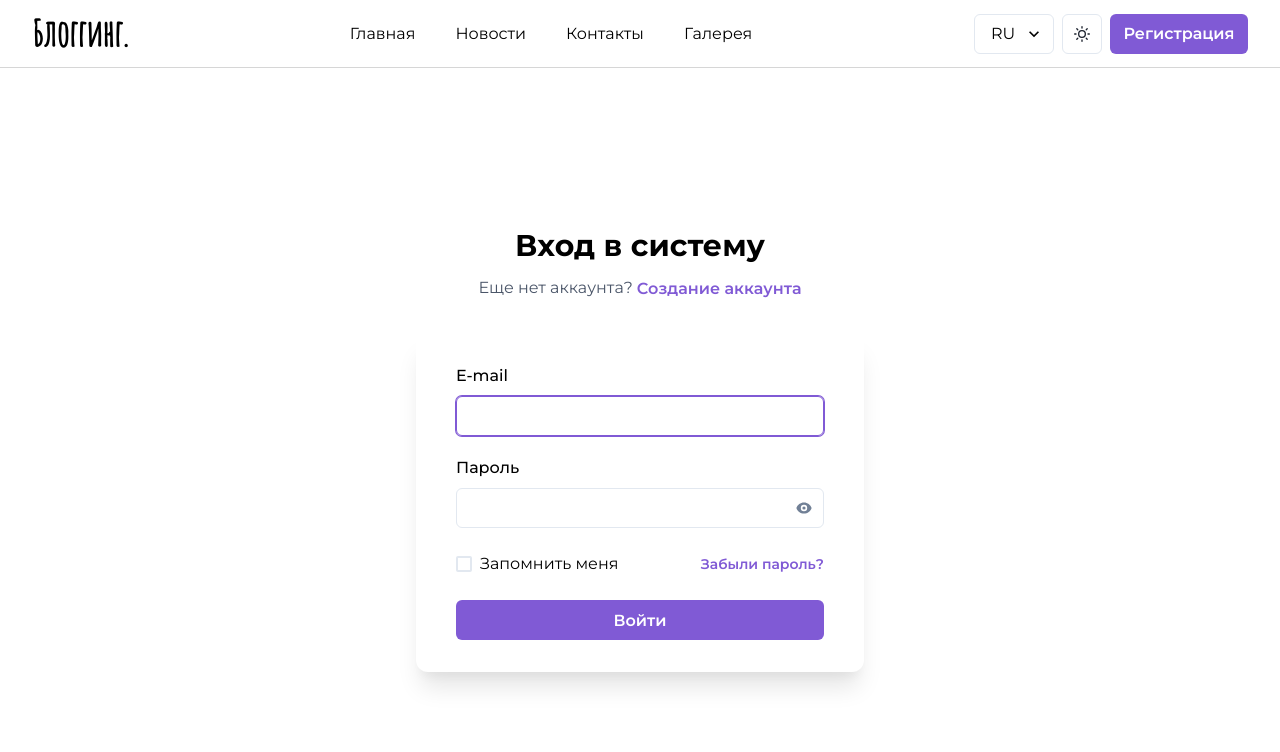
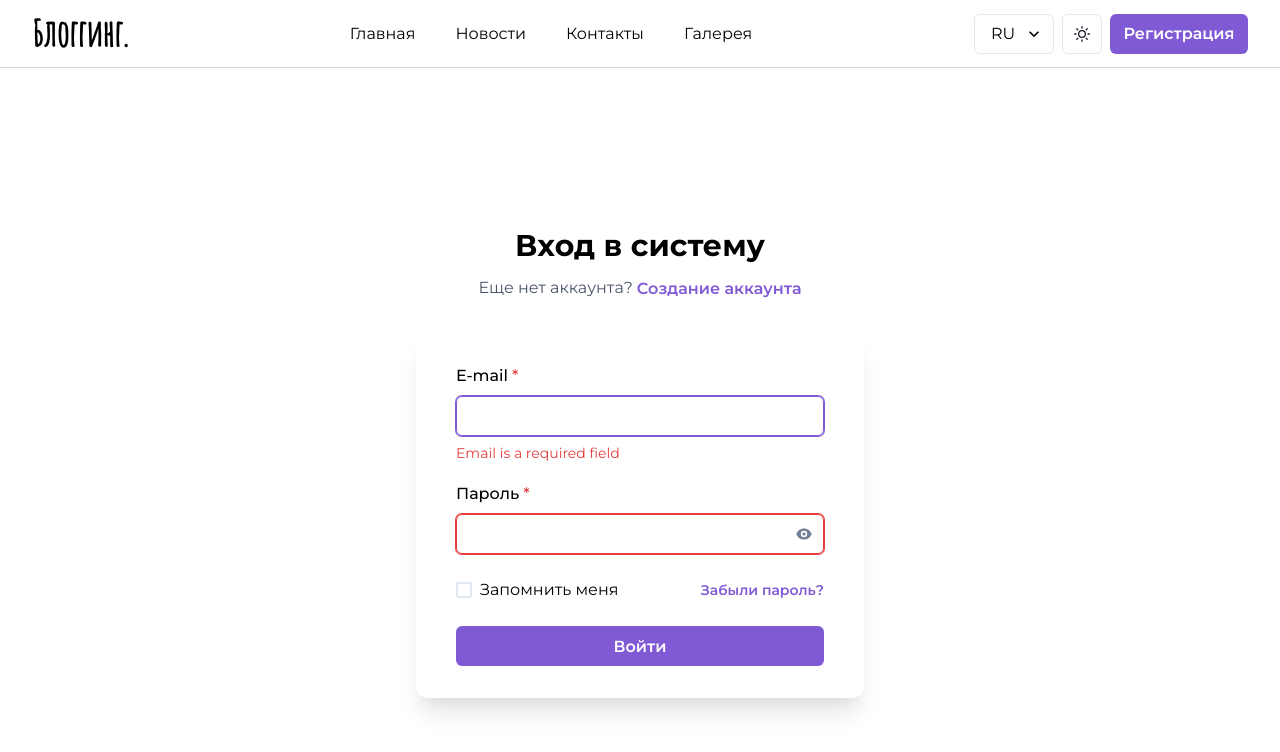
Before and after one commit to Kotsik23/blog_fullstack, a React (Create React App) app in the folder client/: page /auth/login in a window 1280 px wide. Both pictures are taken after a click on the button "Войти". Shown: the top 752 px of the page. Built offline with nearby package versions, Linux system fonts and the light colour scheme; no server answers.

Commit message:
FRONT: auth fixes

```diff
--- a/client/src/components/AuthForm/AuthForm.tsx
+++ b/client/src/components/AuthForm/AuthForm.tsx
@@ -12,6 +12,7 @@
 	Checkbox,
 	Container,
 	FormControl,
+	FormErrorMessage,
 	FormLabel,
 	Heading,
 	HStack,
@@ -101,11 +102,12 @@
 				>
 					<Stack spacing="6">
 						<Stack spacing="5">
-							<FormControl>
+							<FormControl isInvalid={!!errors.email} isRequired>
 								<FormLabel htmlFor="email">E-mail</FormLabel>
 								<Input id="email" type="email" focusBorderColor={primary} {...registerField("email")} />
+								<FormErrorMessage>{errors.email?.message}</FormErrorMessage>
 							</FormControl>
-							<PasswordField {...registerField("password")} />
+							<PasswordField {...registerField("password")} isInvalid={!!errors.password} />
 						</Stack>
 						<HStack justify="space-between">
 							<Checkbox defaultChecked={false} colorScheme="purple">
--- a/client/src/components/AuthForm/PasswordField/PasswordField.tsx
+++ b/client/src/components/AuthForm/PasswordField/PasswordField.tsx
@@ -18,7 +18,7 @@
 	const primary = useColorModeValue("purple.500", "purple.200")
 
 	return (
-		<FormControl>
+		<FormControl isRequired>
 			<FormLabel htmlFor="password">Пароль</FormLabel>
 			<InputGroup>
 				<InputRightElement>
@@ -32,10 +32,8 @@
 				<Input
 					id="password"
 					ref={ref}
-					name="password"
 					type={isOpen ? "text" : "password"}
 					autoComplete="current-password"
-					required
 					focusBorderColor={primary}
 					{...props}
 				/>
```
